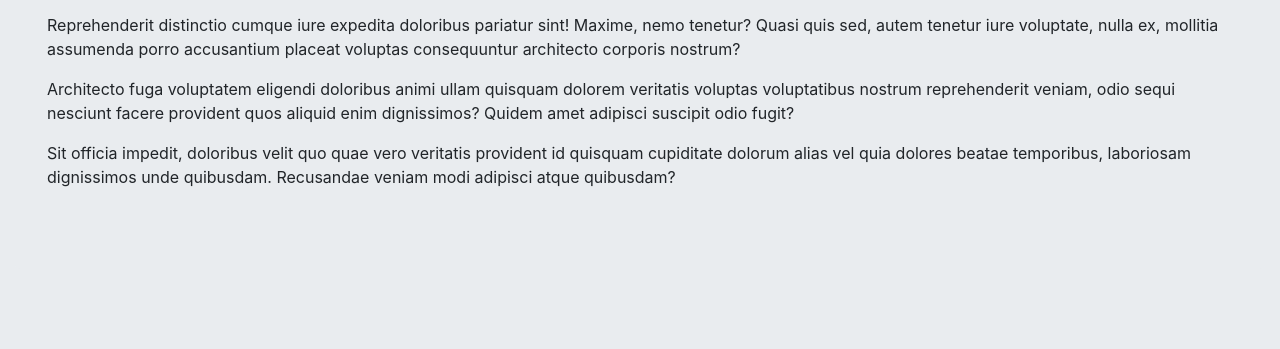
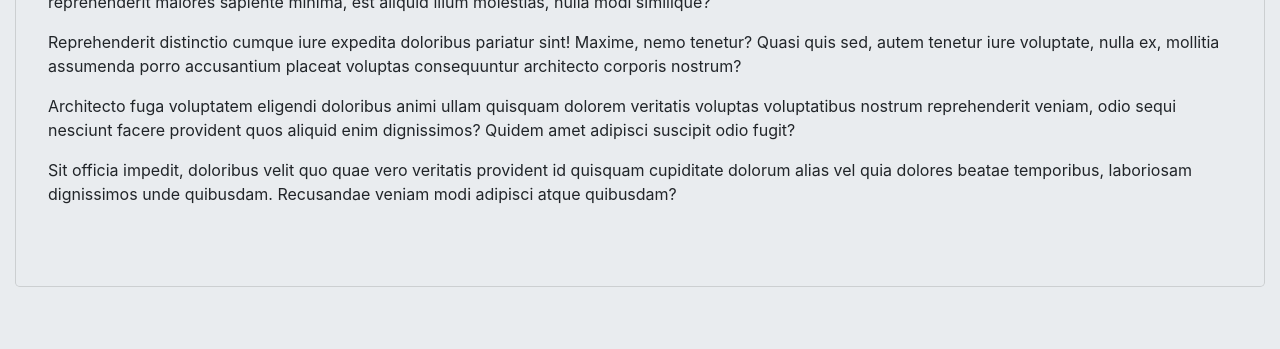
Before and after one commit to ozgurunal20/firstbootstrap, a plain HTML site: page hakkimizda.html in a window 1280 px wide. Shown: the part 451-800 px from the top of the page. Drawn offline with nearby package versions, Linux system fonts and the light colour scheme.

Commit message:
card modulu eklendi

```diff
--- a/hakkimizda.html
+++ b/hakkimizda.html
@@ -22,7 +22,7 @@
           </div>
              </div>
           </div>
-          <div class="col-sm-12 jumbotron">
+          <div class="col-sm-12 jumbotron card">
             <h1 class="display-2">Hakkımızda</h1>
             <p class="lead">Lorem ipsum dolor sit amet consectetur adipisicing elit. Quis excepturi consequuntur possimus iure aut, fuga totam at aliquam velit libero! Sit, eum doloribus. Labore odio accusamus quaerat, dolorum maiores magnam.</p>
             <hr class="my-4">
```
Also changed, not shown: readmep.jpg (added).
